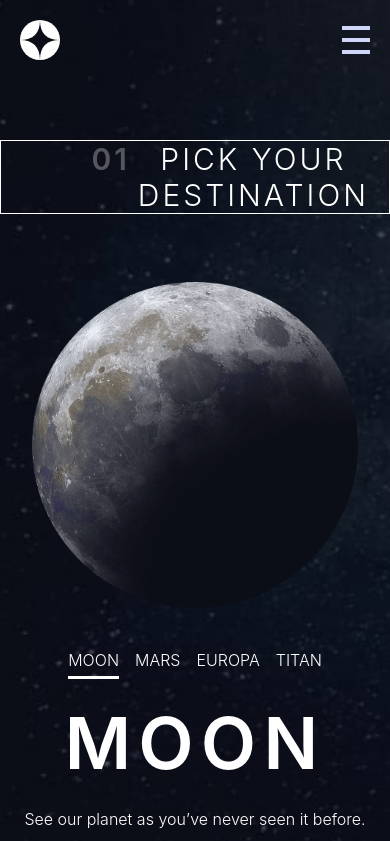
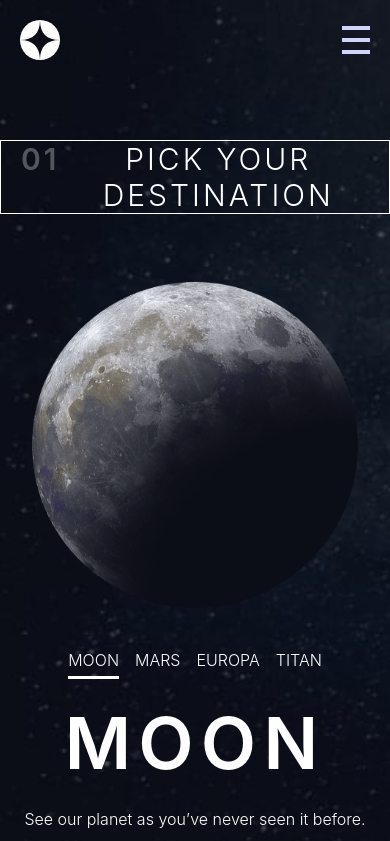
Before and after one commit to Adem20172025/Space-tourism, a React (Vite) app: page /Destination in a window 390 px wide. Shown: the top 841 px of the page. Built offline with nearby package versions, Linux system fonts and the light colour scheme.

Commit message:
Update Destination.tsx

```diff
--- a/src/Space-tourism-components/Destination.tsx
+++ b/src/Space-tourism-components/Destination.tsx
@@ -6,7 +6,7 @@ export function Destination() {
     <section className="bg-[url('/assets/destination/background-destination-mobile.jpg')] md:bg-[url('/assets/destination/background-destination-tablet.jpg')] lg:bg-[url('/assets/destination/background-destination-desktop.jpg')] text-white min-h-screen bg-cover bg-center bg-no-repeat w-full flex items-center justify-center">
       <section className="max-w-7xl flex flex-col gap-17 mt-35 lg:mt-40 items-center mb-15 w-full">
         <h1 className="px-5 border flex gap-2 lg:gap-5 md:justify-start text-center lg:text-start justify-center text-3xl uppercase font-light tracking-widest w-full">
-          <span className="w-full lg:w-fit font-semibold text-white/30 text-end lg:text-start">01</span>pick your
+          <span className=" font-semibold text-white/30 lg:text-start">01</span>pick your
           destination
         </h1>
         <section
```
